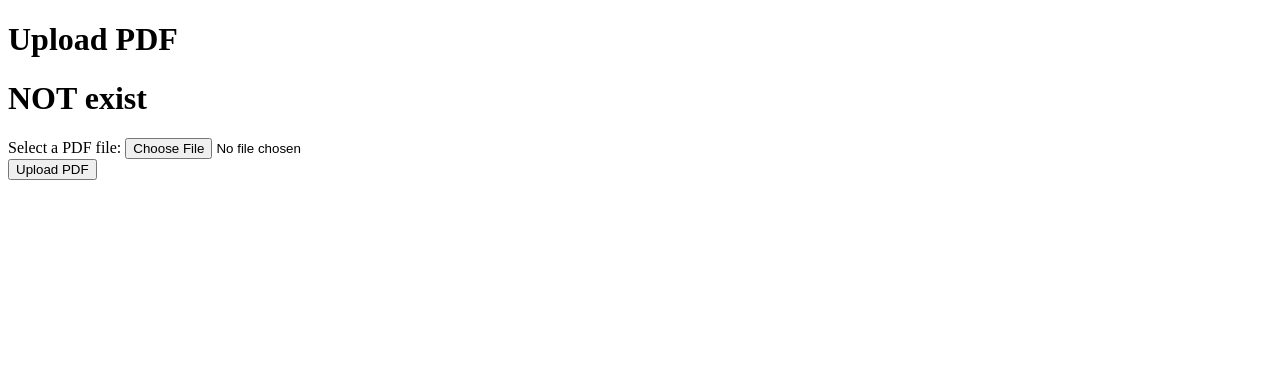
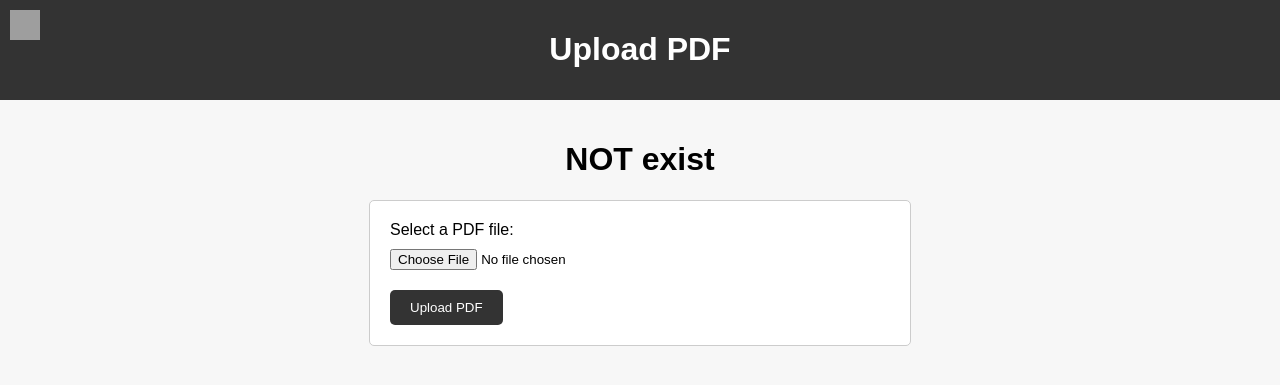
Before and after one commit to haard04/ResumeWatcher, a Django app: page /upload/ in a window 1280 px wide. Shown: the top 385 px of the page. Run offline with Django 4.2, Linux system fonts and the light colour scheme; the visitor is signed in with stand-in values (Sample User, id 1); data that the repository does not hold is empty; grey boxes are pictures that could not be loaded.

```diff
--- a/myapp/templates/base.html
+++ b/myapp/templates/base.html
@@ -35,9 +35,11 @@
 </head>
 <body>
     <div class="navbar">
-        <h1>Welcome to Online Resume Watcher</h1>
+        <h1> Online Resume Watcher</h1>
         {% if user.is_authenticated %}
+            <a href="{% url 'upload_pdf' %}">Go to Profile</a>
             <a href="{% url 'logout' %}">Logout</a>
+
         {% else %}
             <a href="{% url 'login' %}">Login</a>
         {% endif %}
--- a/myapp/templates/profile.html
+++ /dev/null
@@ -1,2 +0,0 @@
-<iframe src ="sem.png" frameborder='0'> </iframe>
-<a href ="haard.pdf"> Hello </a>
--- a/myapp/templates/uploadPDF.html
+++ b/myapp/templates/uploadPDF.html
@@ -2,12 +2,85 @@
 <html>
 <head>
     <title>Upload PDF</title>
+    <link rel="stylesheet" href="https://cdnjs.cloudflare.com/ajax/libs/font-awesome/6.0.0-beta3/css/all.min.css">
+    <style>
+        body {
+            font-family: Arial, sans-serif;
+            margin: 0;
+            padding: 0;
+            background-color: #f7f7f7;
+        }
+        header {
+            background-color: #333;
+            color: #fff;
+            padding: 10px;
+            text-align: center;
+            position: relative;
+        }
+        .home-icon {
+            position: absolute;
+            top: 10px;
+            left: 10px;
+        }
+        .container {
+            margin: 20px;
+            display: flex;
+            flex-direction: column;
+            align-items: center;
+        }
+        form {
+            border: 1px solid #ccc;
+            padding: 20px;
+            border-radius: 5px;
+            background-color: #fff;
+            max-width: 500px;
+            width: 100%;
+        }
+        label {
+            display: block;
+            margin-bottom: 10px;
+        }
+        input[type="file"] {
+            margin-bottom: 20px;
+        }
+        input[type="submit"] {
+            background-color: #333;
+            color: #fff;
+            padding: 10px 20px;
+            border: none;
+            border-radius: 5px;
+            cursor: pointer;
+        }
+        input[type="submit"]:hover {
+            background-color: #555;
+        }
+        .view-link {
+            display: inline-block;
+            margin-top: 20px;
+            padding: 10px 20px;
+            background-color: #333;
+            color: #fff;
+            text-decoration: none;
+            border-radius: 5px;
+        }
+        .view-link:hover {
+            background-color: #555;
+        }
+    </style>
 </head>
 <body>
+    <header>
+        <div class="home-icon">
+            <a href="{% url 'home' %}">
+                <img src="path/to/home-icon.png" alt="Home" width="30" height="30">
+            </a>
+        </div>
         <h1>Upload PDF</h1>
+    </header>
+    <div class="container">
         {% if user.is_authenticated %}
             {% if pdf_instance %}
-            <a href="{% url 'view_pdf' pdf_instance.username %}" target="_blank">View PDF</a>
+                <a href="{% url 'view_pdf' pdf_instance.username %}" class="view-link" target="_blank">View existing Resume</a>
                 <br>
                 <form method="post" enctype="multipart/form-data" action="{% url 'save_pdf' pdf_instance.username %}">
                     {% csrf_token %}
@@ -32,5 +105,6 @@
                 </form>
             {% endif %}
         {% endif %}
+    </div>
 </body>
 </html>
--- a/myapp/views.py
+++ b/myapp/views.py
@@ -11,8 +11,11 @@ from django.core.files.base import ContentFile
 # haardshah04 - Hh@240504
 
 def home(request):
-    return render(request, 'home.html',)
-
+    if request.method == 'POST':
+        username = request.POST.get('viewuser')
+        return redirect('/view/' + username)
+    else:
+        return render(request, 'home.html')
 def signup(request):
     if request.method =='POST':
         username= request.POST['username']
```
Also changed, not shown: myapp/templates/home.html (+43 -0 lines), myapp/templates/sem.png (deleted). Lines whose indentation alone changed are shown as unchanged.
